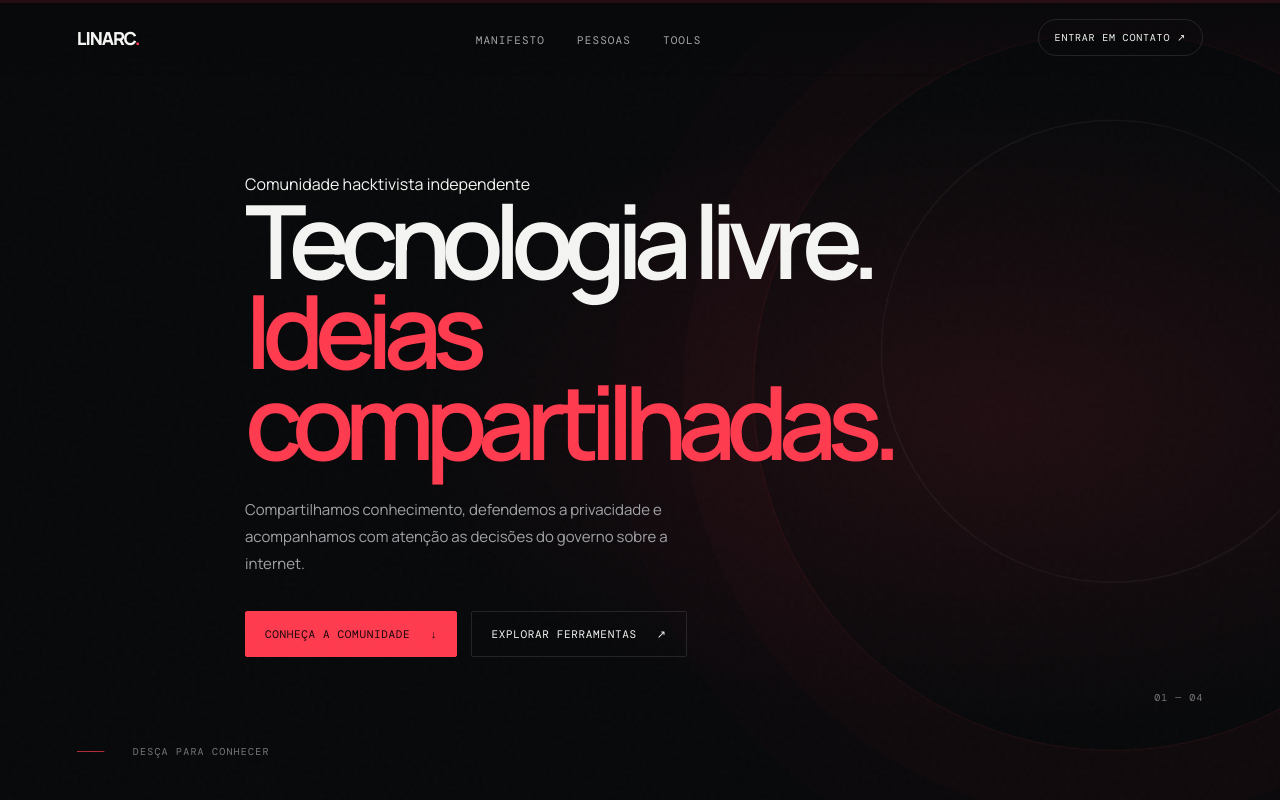
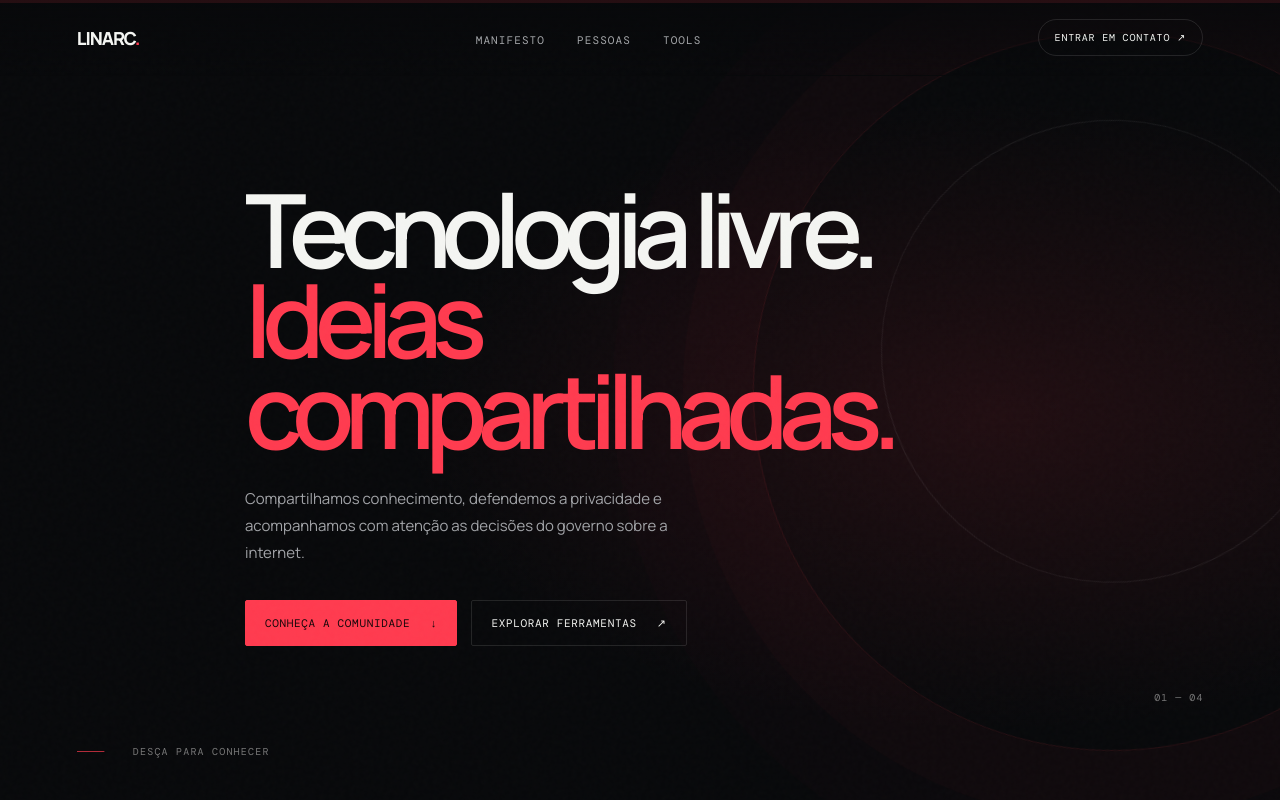
Before and after one commit to sellerf/whoooareuuu, a website: page index.html in a window 1280 px wide. Shown: the top 800 px of the page. Drawn offline with nearby package versions, Linux system fonts and the light colour scheme.

Commit message:
Atualizar o index.html

```diff
--- a/index.html
+++ b/index.html
@@ -42,7 +42,6 @@
   </nav>
   <main>
     <section class="hero" id="inicio"><div class="wrap hero-content">
-      <p>Comunidade hacktivista independente</p>
       <h1>Tecnologia livre.<br><span>Ideias compartilhadas.</span></h1>
       <p class="hero-copy">Compartilhamos conhecimento, defendemos a privacidade e acompanhamos com atenção as decisões do governo sobre a internet.</p>
       <div class="hero-actions"><a class="button" href="#manifesto">Conheça a comunidade <span>↓</span></a><a class="button ghost" href="#tools">Explorar ferramentas <span>↗</span></a></div>
```
